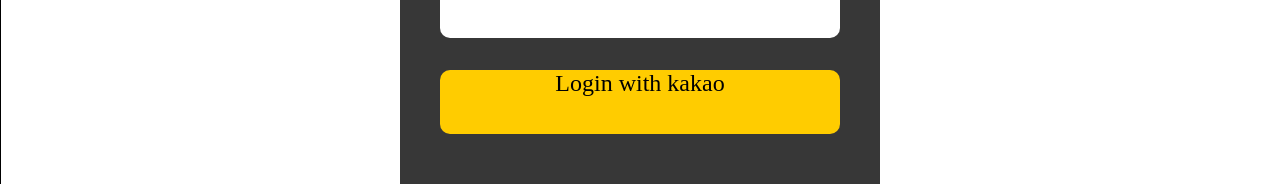
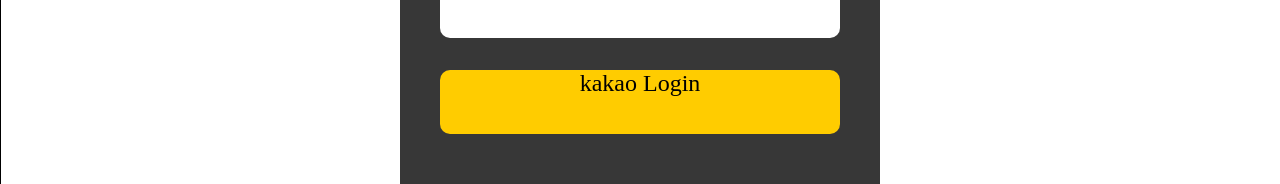
Before and after one commit to 1argeD/doodle, a React (Create React App) app: page /login in a window 1280 px wide. Shown: the part 499-683 px from the top of the page. Built offline with nearby package versions, Linux system fonts and the light colour scheme.

Commit message:
로그인 중간 저장

```diff
--- a/src/components/LoginBox.jsx
+++ b/src/components/LoginBox.jsx
@@ -1,5 +1,6 @@
 import React from "react";
 import styled from "styled-components";
+import KakaoButton from "./element/button/KakaoButton";
 
 function LoginBox() {
     return <>
@@ -11,7 +12,7 @@
                             <NavItem>
                             <Put>Push PW</Put>
                             </NavItem>
-                            <Kakao>Login with kakao</Kakao>
+                            <KakaoButton />
                         </Box>
                 </NavBar>
             </NavWapper>
@@ -72,17 +73,3 @@
     height: 4.8rem;
     color: #FFFFFF;
 `
-
-const Kakao = styled.div`
-    text-align: center;
-    font-family: Ink Free;
-    font-size: 1.5rem;
-    margin-top: 2rem;
-    margin-left: auto;
-    margin-right: auto;
-    cursor: pointer;
-    width: 25rem;
-    height: 4rem;
-    background-Color: #ffcc00;
-    border-radius: 10px;
-`
--- /dev/null
+++ b/src/components/element/button/KakaoButton.jsx
@@ -0,0 +1,24 @@
+import React from "react";
+import styled from "styled-components";
+
+function KakaoButton() {
+    return(
+        <KakaoBox>kakao Login</KakaoBox>
+    )
+}
+
+export default KakaoButton;
+
+const KakaoBox = styled.div`
+    text-align: center;
+    font-family: Ink Free;
+    font-size: 1.5rem;
+    margin-top: 2rem;
+    margin-left: auto;
+    margin-right: auto;
+    cursor: pointer;
+    width: 25rem;
+    height: 4rem;
+    background-Color: #ffcc00;
+    border-radius: 10px;
+    `;
--- a/src/pages/login.jsx
+++ b/src/pages/login.jsx
@@ -2,13 +2,16 @@
 import Background from "../components/Background";
 import Header from '../components/GlobalHeader';
 import LoginBox from "../components/LoginBox";
+import KakaoButton from "../components/element/button/KakaoButton"
 
 const Login = () => {
     return (
         <>
             <Header IconType={"ArrowBack"}/>
             <Background />
-            <LoginBox />
+            <LoginBox>
+            <KakaoButton />
+            </LoginBox>
         </>
     )
 }
```
Also changed, not shown: src/function/Kakao.jsx (added, +24 -0 lines), src/function/Login.jsx (+26 -0 lines), src/redux/store.js (added), src/redux/user/userAction.js (added), src/redux/user/userSlice.js (added).
